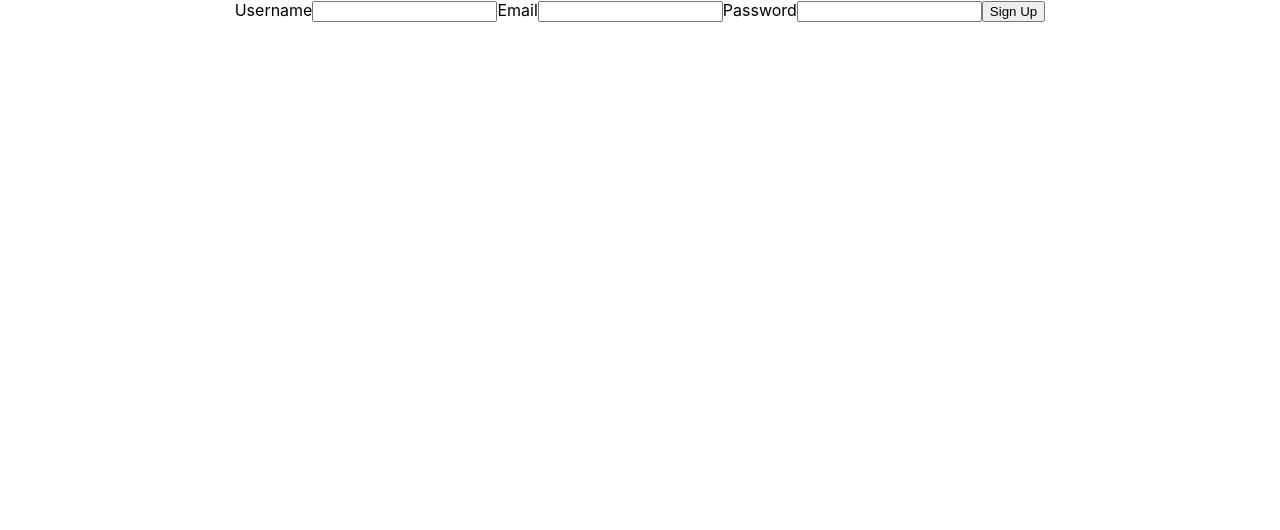
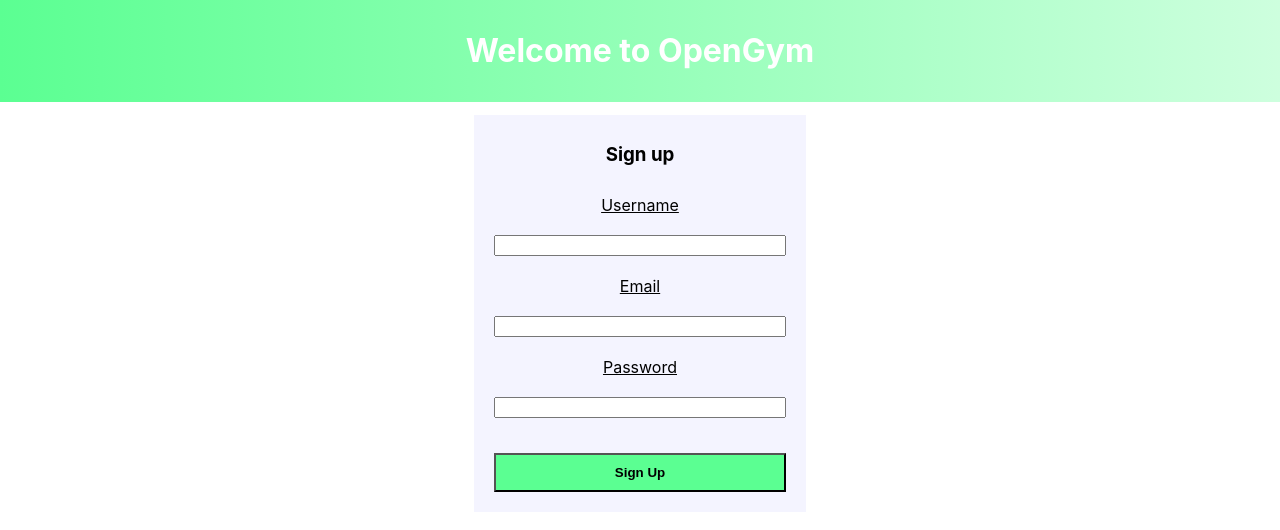
Before and after one commit to yesanatoliy/OpenGym, a React (Create React App) app in the folder client/: page / in a window 1280 px wide. Shown: the top 530 px of the page. Built offline with nearby package versions, Linux system fonts and the light colour scheme.

Commit message:
added basic styling for login page

```diff
--- a/client/src/App.css
+++ b/client/src/App.css
@@ -1,14 +1,36 @@
-.App {
+
+.login-form{
+  display: flex;
+  flex-direction: column;
+  justify-content: space-around;
+  margin: 1% 37%;
   text-align: center;
+  background-color: rgba(240, 240, 255, 0.734);
+  padding: 10px
 }
 
-.App-header {
-  background-color: #282c34;
-  min-height: 100vh;
+.login-header{
   display: flex;
-  flex-direction: column;
-  align-items: center;
+  flex-direction: row;
   justify-content: center;
-  font-size: calc(10px + 2vmin);
-  color: white;
+  background-image: linear-gradient(to right, rgb(91, 255, 146), rgb(91, 255, 146, 0.3));
+
+  background-size: cover;
+  padding: 10px;
+  color: white
 }
+
+.login-element{
+  margin: 10px;
+}
+
+button.login-element {
+  margin-top: 25px;
+  background-color: rgb(91, 255, 146);
+  font-weight: bold;
+  padding: 10px
+}
+
+label.login-element {
+  text-decoration: underline;
+}
--- a/client/src/pages/LoginPage.jsx
+++ b/client/src/pages/LoginPage.jsx
@@ -33,15 +33,20 @@ const LoginPage = () => {
 
 
   return (
-    <form onSubmit={handleSubmit}>
-      <label htmlFor='username'>Username</label>
-      <input type="text" id='username' onChange={handleChange} value={formState.username}></input>
-      <label htmlFor="email">Email</label>
-      <input type="text" id="email" onChange={handleChange} value={formState.email} />
-      <label htmlFor="password">Password</label>
-      <input type="text" id="password" onChange={handleChange} value={formState.password} />
-      <button type="submit">Sign Up</button>
+    <div className='login'>
+      <header className='login-header'><h1>Welcome to OpenGym</h1></header>
+
+    <form className='login-form' onSubmit={handleSubmit}>
+      <h3>Sign up</h3>
+      <label className='login-element' htmlFor='username'>Username</label>
+      <input className='login-element' type="text" id='username' onChange={handleChange} value={formState.username}></input>
+      <label className='login-element' htmlFor="email">Email</label>
+      <input className='login-element' type="text" id="email" onChange={handleChange} value={formState.email} />
+      <label className='login-element' htmlFor="password">Password</label>
+      <input type="password" id="password" className='login-element' onChange={handleChange} value={formState.password} />
+      <button className='login-element' type="submit">Sign Up</button>
     </form>
+    </div>
   )
 }
 
```
